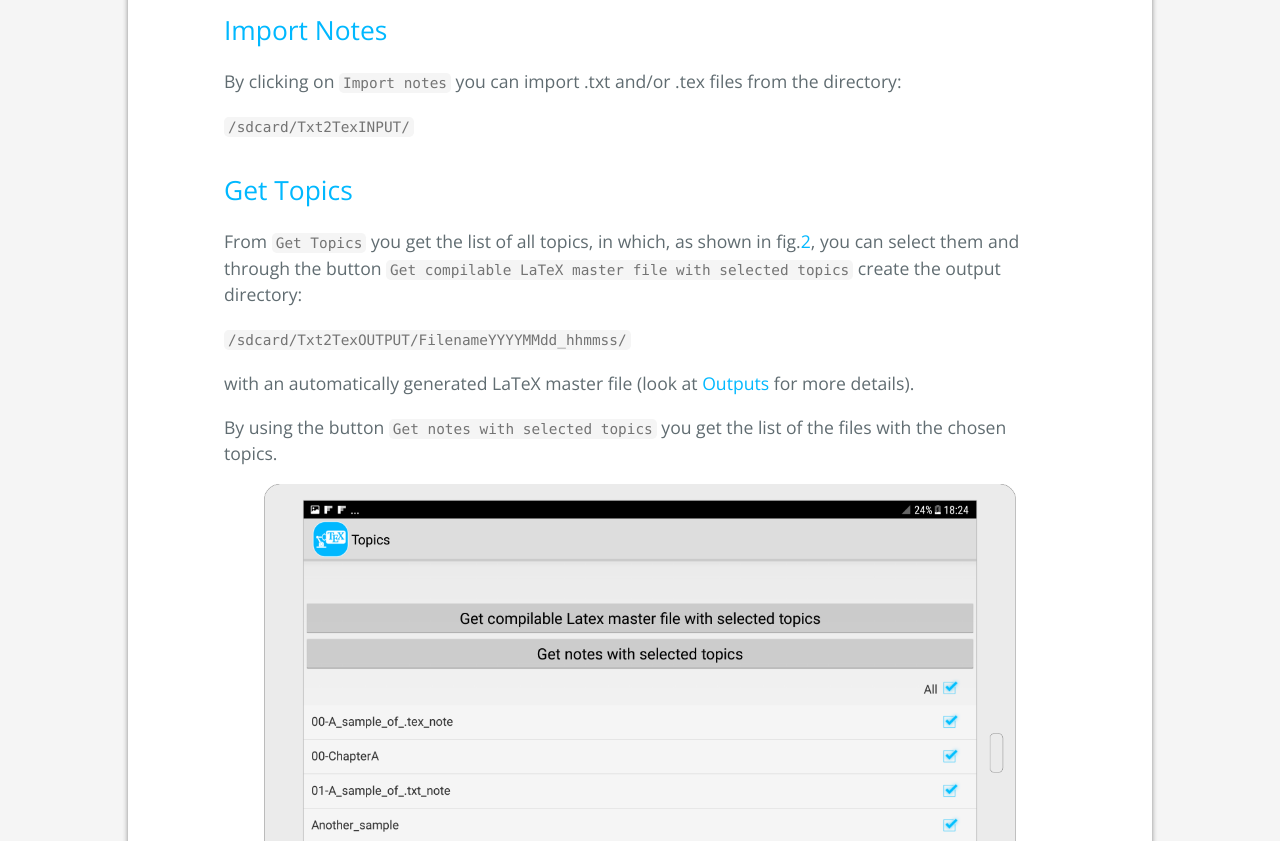
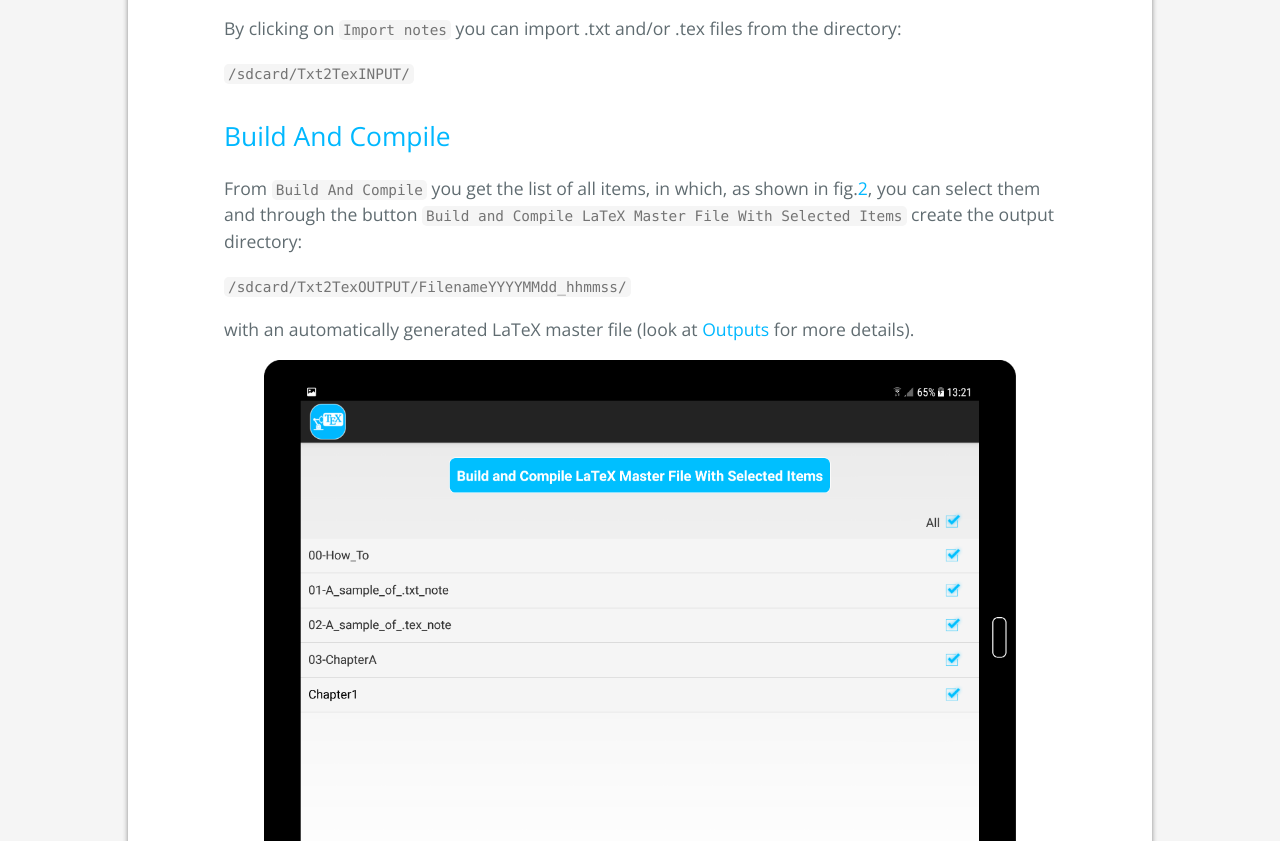
Before and after one commit to AriAng2016/AriAng2016.github.io, a plain HTML site: page index.html in a window 1280 px wide. Shown: the part 1959-2800 px from the top of the page. Drawn offline with nearby package versions, Linux system fonts and the light colour scheme.

Commit message:
Version 1.15

```diff
--- a/index.html
+++ b/index.html
@@ -32,14 +32,14 @@
       <!-- -------------------------------------------------------- -->
 <!------------------------------------------------------------------------------------>
       <h1>Description</h1>
-      <p><strong>LaTeX Master File Creator</strong> is an <strong>Android App</strong> that allows to manage .tex files and plain text notes by choosing, through a simple UI, the items to include in an automatically generated LaTeX master file with a predefined style.</p> <p>Thus you can obtain a .pdf file, containing the selected items, by means of your preferred LaTeX App (with pdflatex) directly on your Android device.</p>
+      <p><strong>LaTeX Master File Creator</strong> is an <strong>Android App</strong> that allows to manage .tex files and plain text notes by choosing, through a simple UI, the items to include in an automatically generated LaTeX master file with a predefined style and obtain a .pdf file directly on your Android device.</p>
 <p> <a href='https://play.google.com/store/apps/details?id=com.ariang.android.txts2tex&pcampaignid=MKT-Other-global-all-co-prtnr-py-PartBadge-Mar2515-1'><img  alt='Get it on Google Play' src="./images/google-play-badge.png"/></a></p>
 
      <h1>Main Activity</h1>
 <p>From the main activity, as shown in fig.<a href="#x1-1011r1">1<!--tex4ht:ref: fig:7NotesList --></a>, you can start the other activities through the options menu.</p>
 <figure>
   <a id="x1-1011r1">
-  <img src="./images/Screenshot_7NotesList.png" alt="NotesList Activity">
+  <img src="./images/mainactivity.png" alt="NotesList Activity">
   <figcaption>Fig.1 Main Activity</figcaption>
   </a>
 </figure>
@@ -51,18 +51,15 @@
    <p>By clicking on <code>Import notes</code> you can import .txt and/or .tex files from the directory:</p>
    <code>/sdcard/Txt2TexINPUT/</code>
 <!------------------------------------------------------------------------------------>
-<h2>Get Topics</h2>
-<p>From <code>Get Topics</code> you get the list of all topics, in which, as shown in fig.<a
-href="#x1-3001r4">2<!--tex4ht:ref: fig:IssueZeroList --></a>, you can select them and through the button <code>Get
-compilable LaTeX master file with selected topics</code> create the output directory:</p>
+<h2>Build And Compile</h2>
+<p>From <code>Build And Compile</code> you get the list of all items, in which, as shown in fig.<a
+href="#x1-3001r4">2<!--tex4ht:ref: fig:IssueZeroList --></a>, you can select them and through the button <code>Build and Compile LaTeX Master File With Selected Items</code> create the output directory:</p>
 <code>/sdcard/Txt2TexOUTPUT/FilenameYYYYMMdd_hhmmss/</code>
 <p>with an automatically generated LaTeX master file (look at <a href="#myoutput">Outputs</a> for more details).
-<!--l. 207--><p>By using the button <code>Get notes with selected topics</code> you get the list of the files
-with the chosen topics.</p>
 <figure>
    <a id="x1-3001r4">
-   <img src="./images/Screenshot_3IssueZeroList.png" alt="List of topics">
-   <figcaption>Fig.2: Topics</figcaption>
+   <img src="./images/buildandcompile.png" alt="List of topics">
+   <figcaption>Fig.2: Build and Compile</figcaption>
   </a>
 </figure>
 <!------------------------------------------------------------------------------------>
@@ -100,6 +97,8 @@ By default the notes (.txt and/or .tex) are inserted in the master file accordin
 <h1>Output</h1><a id="myoutput"></a>
 <p>The output directory <code>/sdcard/Txt2TexOUTPUT/FilenameYYYYMMdd_hhmmss/</code> (within the DeviceStorage) contains:
      <ul>
+     <li>a PDF file: <code>notes.pdf</code>  (as shown in fig.<a href="#x1-tocpdf">3</a>);
+     </li>
      <li>a LaTeX master file: <code>notes.tex</code>;
      </li>
      <li>a folder with selected .txt and/or .tex  notes: <code>FILES/</code>;
@@ -113,11 +112,10 @@ By default the notes (.txt and/or .tex) are inserted in the master file accordin
 In the current version you get a predefined style file  <code>defaultstyle.sty</code> in the output directory
 <code>/sdcard/Txt2TexOUTPUT/FilenameYYYYMMdd_hhmmss/</code>
 that can be modified with an external editor.  <br class="newline" /><br class="newline" />
-PS. You have to use an <strong><em>external LaTeX App</em></strong> to compile (with <strong><em>pdflatex</em></strong>) your LaTeX master file and generate a .pdf file as shown in fig.<a href="#x1-tocpdf">3<!--tex4ht:ref: fig:IssueZeroList --></a>
 </p>
 <figure>
   <a id="x1-tocpdf">
-  <img src="./images/pdf_esempio.png" alt="Example of .pdf">
+  <img src="./images/filepdf.png" alt="Example of .pdf">
   <figcaption>Fig.3 Example of .pdf file with predefined style file</figcaption>
   </a>
 </figure>
```
Also changed, not shown: images/buildandcompile.png (added), images/filepdf.png (added), images/mainactivity.png (added).
